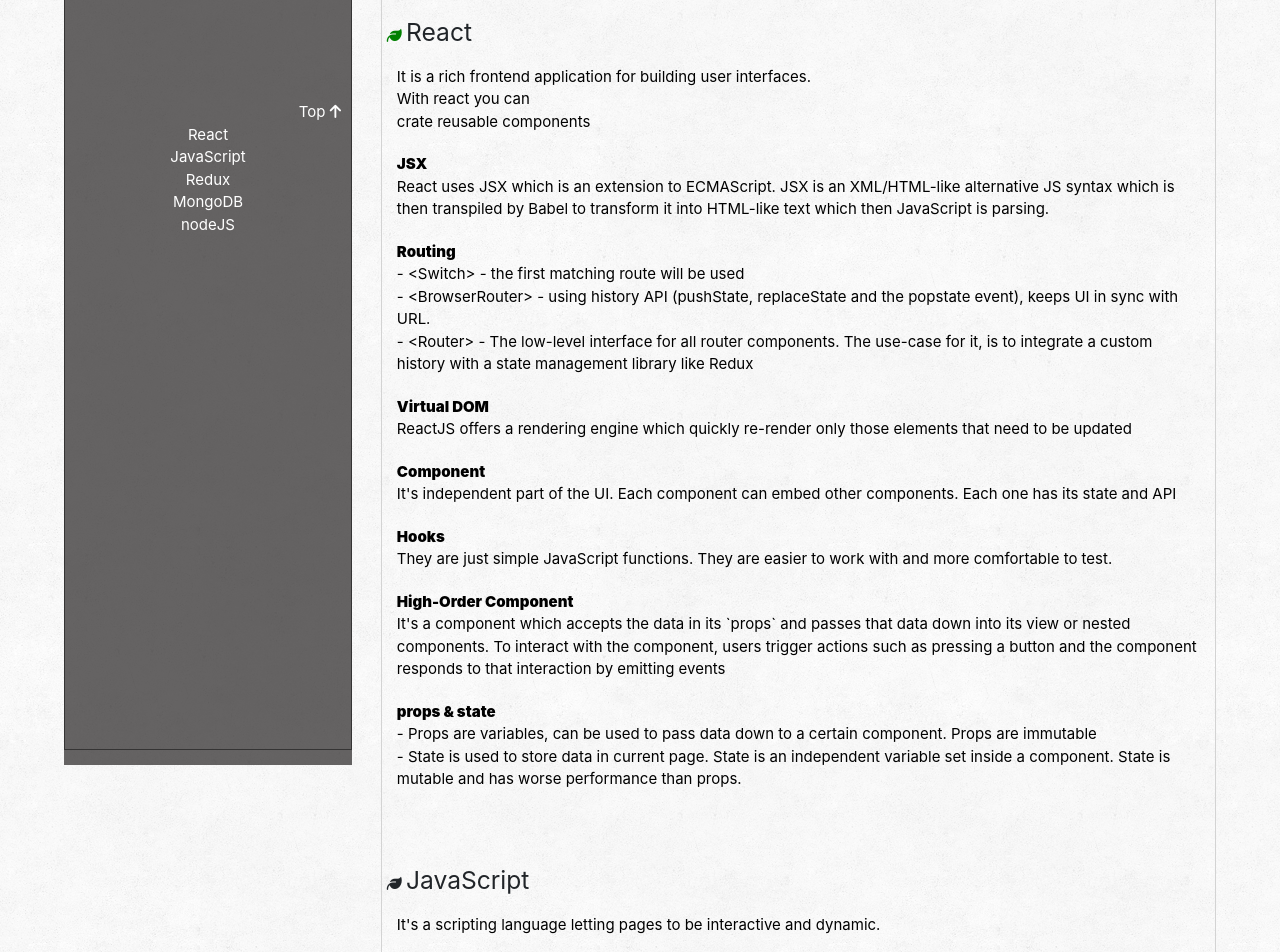
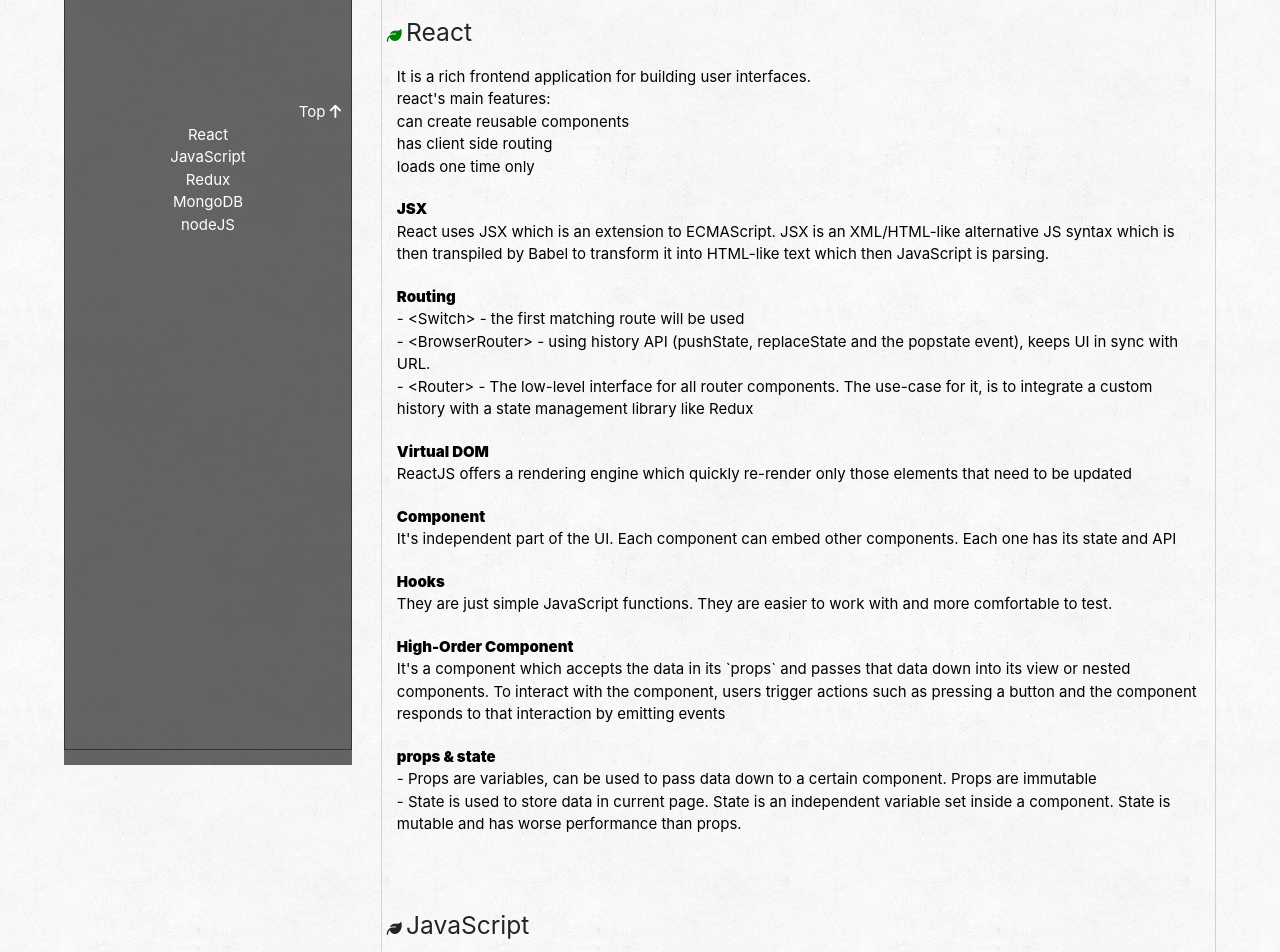
Before and after one commit to klauza/animated-business-app, a React (Create React App) app: page /lexicon in a window 1280 px wide. Shown: the part 320-1272 px from the top of the page. Built offline with nearby package versions, Linux system fonts and the light colour scheme; no server answers; a web font is replaced by a local one.

Commit message:
lexicon update

```diff
--- a/src/components/Lexicon/LexiconList.js
+++ b/src/components/Lexicon/LexiconList.js
@@ -13,8 +13,10 @@ const LexiconList = ({reactRef, javascriptRef, reduxRef, mongodbRef, nodejsRef})
       <div className="description-main content-react">
         <div className="description-main__core">
           <span>It is a rich frontend application for building user interfaces.</span>
-          <ul>With react you can
-            <li>crate reusable components</li>
+          <ul>react's main features:
+            <li>can create reusable components</li>
+            <li>has client side routing</li>
+            <li>loads one time only</li>
           </ul>
         </div>
 
@@ -60,7 +62,7 @@ const LexiconList = ({reactRef, javascriptRef, reduxRef, mongodbRef, nodejsRef})
       <div className="description-main content-javascript">
 
         <div className="description-main__core">
-          <span>It's a scripting language letting pages to be interactive and dynamic.</span>
+          <span>It's an object-oriented scripting language letting pages to be interactive and dynamic. As an interpreted language. Instructions are being executed directly.</span>
         </div>
 
         <div className="description-main__extended">
@@ -114,6 +116,22 @@ const LexiconList = ({reactRef, javascriptRef, reduxRef, mongodbRef, nodejsRef})
       </div>
     </li>
 
+    <li ref={nodejsRef} className="item-list-li">
+      <i className="fa fa-leaf"></i> <h5>HTML</h5>
+      <div className="description-main content-nodejs">
+        <div className="description-main__core">
+          <span>It's a markup language designed to be displayed in web browsers.</span>
+        </div>
+        <div className="description-main__extended">
+          <span className="span-bold">Local Storage</span>
+          <div>- It's a simple API that allows to store any information in user's browser using JavaScript. In practice it is one big old JS object.</div>
+          <div>- It's not a secure tool. It's designed to be a simple string only key/value store that can be used to build slightly more complex single page apps.</div>
+          <div>- It is synchronous. This means each local storage operation you run will be one-at-a-time. So it will slow down the app's runtime.</div>
+          <div>- Can store up to 5MB data.</div>
+        </div>
+      </div>
+    </li>
+
 
   </Fragment>
   )
```
